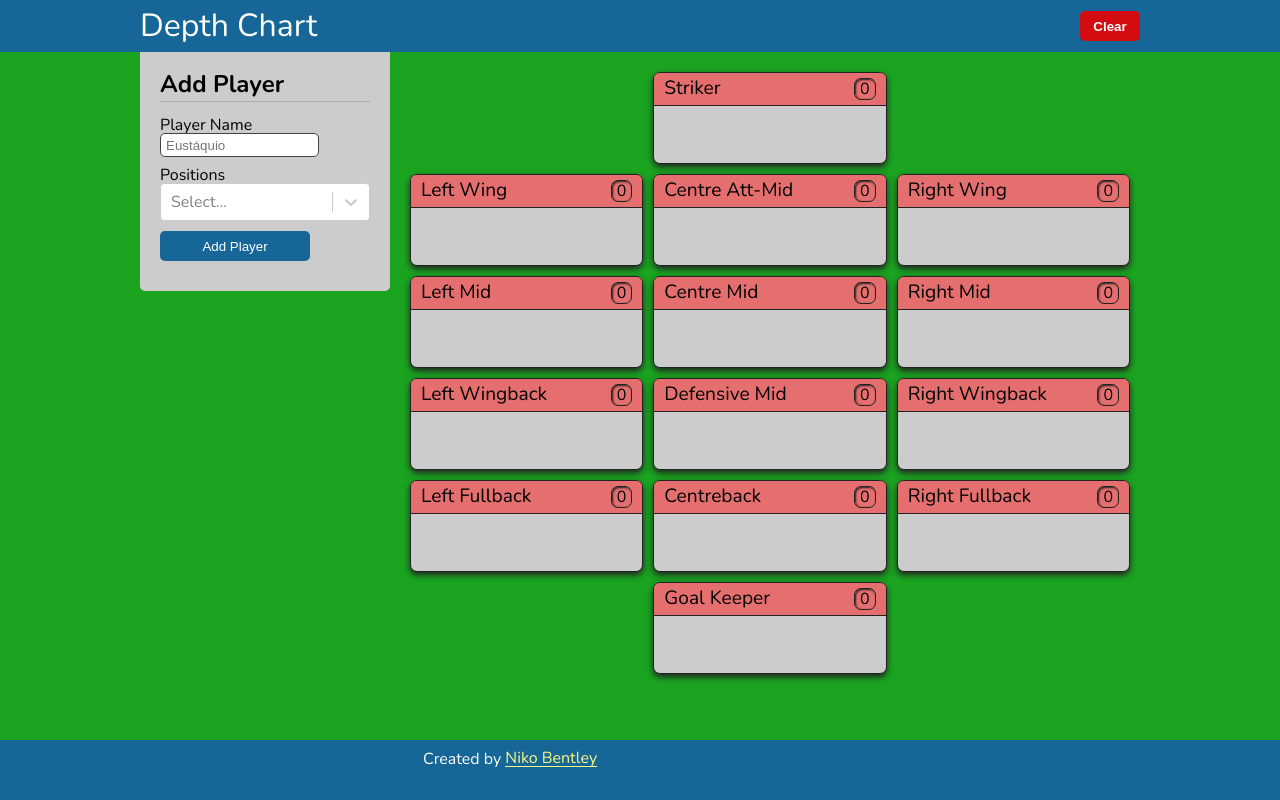
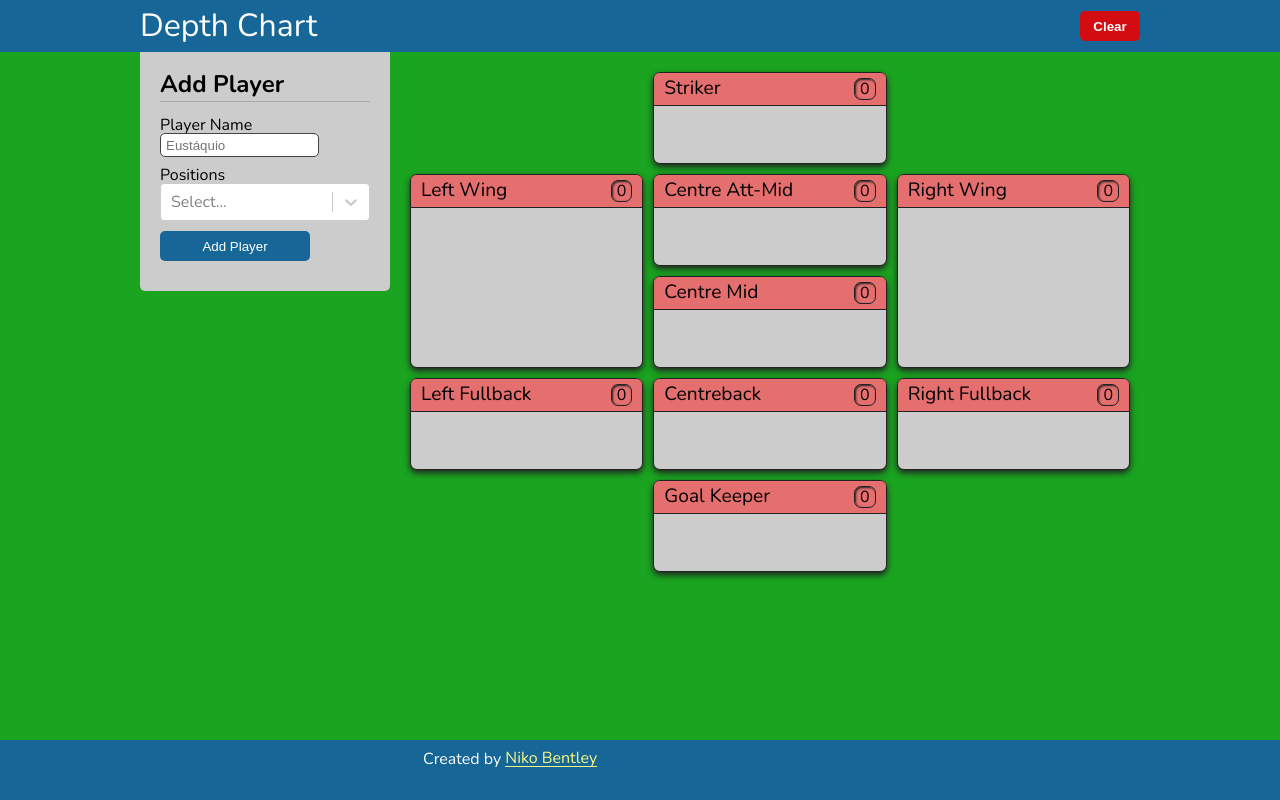
Before and after one commit to MapleThunder/depth-chart, a React (Vite) app: page / in a window 1280 px wide. Built offline with nearby package versions, Linux system fonts and the light colour scheme.

Commit message:
updated boxes and positions to simplify things

```diff
--- a/src/components/DepthChart.tsx
+++ b/src/components/DepthChart.tsx
@@ -59,7 +59,7 @@ export function DepthChart() {
 const ChartStyles = styled.div`
   display: grid;
   grid-template-columns: repeat(3, 1fr);
-  grid-template-rows: repeat(6, 1fr);
+  grid-template-rows: repeat(5, 1fr);
   grid-gap: 10px;
   max-width: 900px;
   padding: 20px 10px;
@@ -79,21 +79,22 @@ const ChartStyles = styled.div`
   }
 
   .a-mid {
-    grid-row: 2/3;
+    grid-row: 2/4;
   }
   .mid {
     grid-row: 3/4;
   }
-  .d-mid {
+  .def {
     grid-row: 4/5;
-  }
-  .def {
-    grid-row: 5/6;
   }
 
   .keeper {
     grid-column: 2/3;
-    grid-row: 6/7;
+    grid-row: 5/6;
+  }
+
+  .centre.a-mid {
+    grid-row: 2/3;
   }
 
   @media screen and (max-width: 700px) {
--- a/src/data/boxes.ts
+++ b/src/data/boxes.ts
@@ -42,16 +42,6 @@ export const boxes: Array<Box> = [
     },
   },
   {
-    label: "Left Mid",
-    classes: "left mid",
-    position: "LMD",
-    limits: {
-      bad: 0,
-      okay: 1,
-      good: 2,
-    },
-  },
-  {
     label: "Centre Mid",
     classes: "centre mid",
     position: "CMD",
@@ -59,46 +49,6 @@ export const boxes: Array<Box> = [
       bad: 0,
       okay: 2,
       good: 4,
-    },
-  },
-  {
-    label: "Right Mid",
-    classes: "right mid",
-    position: "RMD",
-    limits: {
-      bad: 0,
-      okay: 1,
-      good: 2,
-    },
-  },
-  {
-    label: "Left Wingback",
-    classes: "left d-mid",
-    position: "LWB",
-    limits: {
-      bad: 0,
-      okay: 1,
-      good: 2,
-    },
-  },
-  {
-    label: "Defensive Mid",
-    classes: "centre d-mid",
-    position: "DMD",
-    limits: {
-      bad: 0,
-      okay: 1,
-      good: 2,
-    },
-  },
-  {
-    label: "Right Wingback",
-    classes: "right d-mid",
-    position: "RWB",
-    limits: {
-      bad: 0,
-      okay: 1,
-      good: 2,
     },
   },
   {
--- a/src/data/positions.ts
+++ b/src/data/positions.ts
@@ -22,33 +22,8 @@ export const positions: Array<Position> = [
     weight: 0,
   },
   {
-    label: "Left Mid",
-    value: "LMD",
-    weight: 0,
-  },
-  {
     label: "Centre Mid",
     value: "CMD",
-    weight: 0,
-  },
-  {
-    label: "Right Mid",
-    value: "RMD",
-    weight: 0,
-  },
-  {
-    label: "Left Wingback",
-    value: "LWB",
-    weight: 0,
-  },
-  {
-    label: "Defensive Mid",
-    value: "DMD",
-    weight: 0,
-  },
-  {
-    label: "Right Wingback",
-    value: "RWB",
     weight: 0,
   },
   {
```
